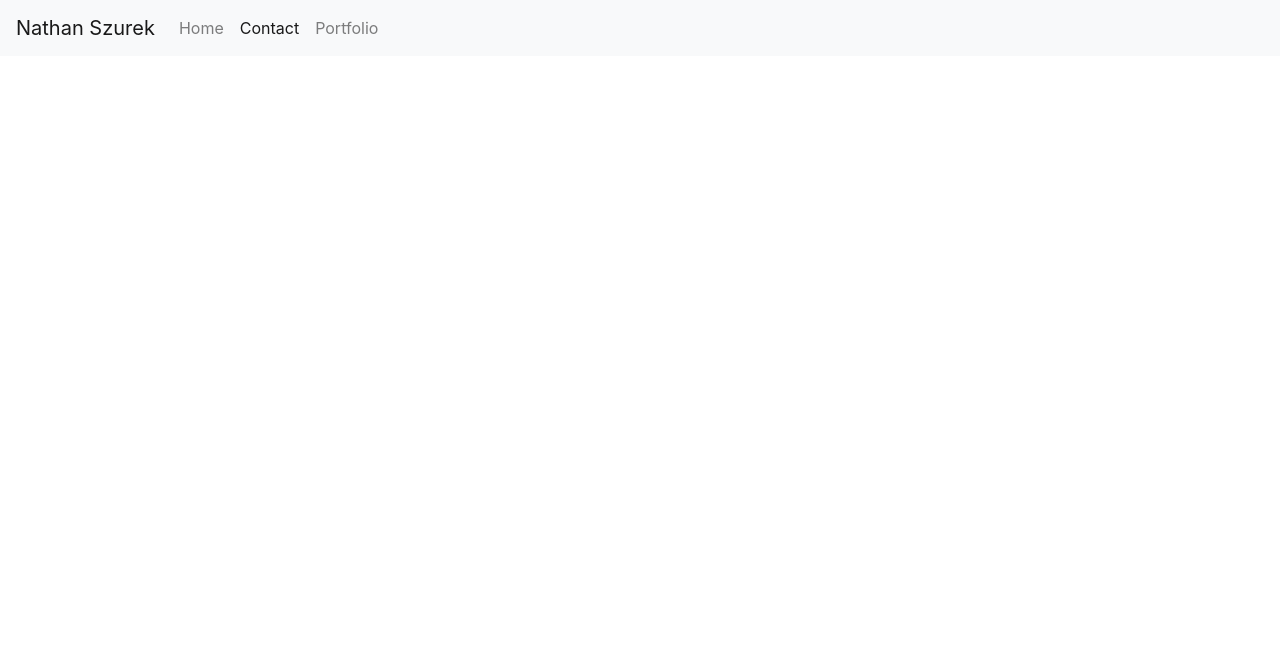
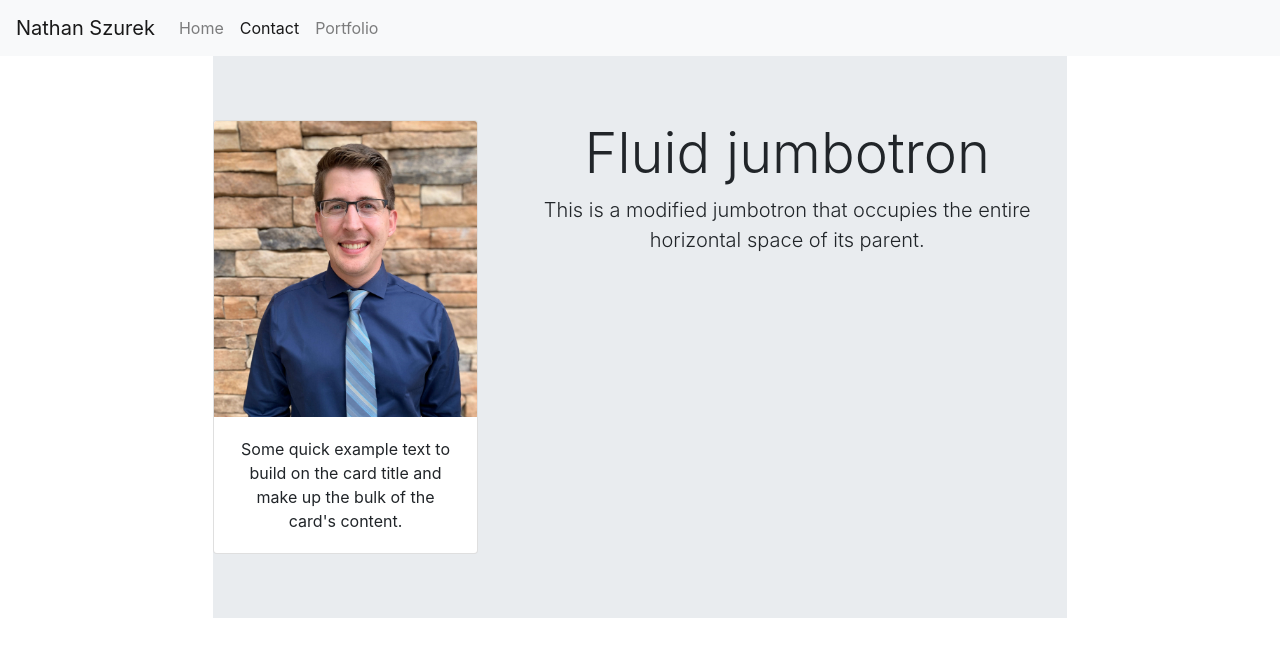
Before and after one commit to NathanSzu/Portfolio, a React (Create React App) app in the folder client/: page /Contact in a window 1280 px wide. Shown: the top 656 px of the page. Built offline with nearby package versions, Linux system fonts and the light colour scheme.

Commit message:
Creaed basiccontact and portfolio pages

```diff
--- a/client/src/pages/Contact.js
+++ b/client/src/pages/Contact.js
@@ -1,9 +1,22 @@
 import React from 'react'
+import ProfileCard from '../components/ProfileCard'
 
 export default function Contact() {
     return (
-            <div>
-
+        <div>
+            <div className="d-flex justify-content-center">
+                <div className="jumbotron col-md-8 jumbotron-fluid">
+                    <div className="row">
+                        <div className="col-md-4">
+                            <ProfileCard />
+                        </div>
+                        <div className="col-md-8">
+                            <h1 className="display-4">Fluid jumbotron</h1>
+                            <p className="lead">This is a modified jumbotron that occupies the entire horizontal space of its parent.</p>
+                        </div>
+                    </div>
+                </div>
+            </div>
         </div>
     )
 }
--- a/client/src/pages/Portfolio.js
+++ b/client/src/pages/Portfolio.js
@@ -1,9 +1,22 @@
 import React from 'react'
+import ProfileCard from '../components/ProfileCard'
 
 export default function Portfolio() {
     return (
         <div>
-
+            <div className="d-flex justify-content-center">
+                <div className="jumbotron col-md-8 jumbotron-fluid">
+                    <div className="row">
+                        <div className="col-md-4">
+                            <ProfileCard />
+                        </div>
+                        <div className="col-md-8">
+                            <h1 className="display-4">Fluid jumbotron</h1>
+                            <p className="lead">This is a modified jumbotron that occupies the entire horizontal space of its parent.</p>
+                        </div>
+                    </div>
+                </div>
+            </div>
         </div>
     )
 }
```
